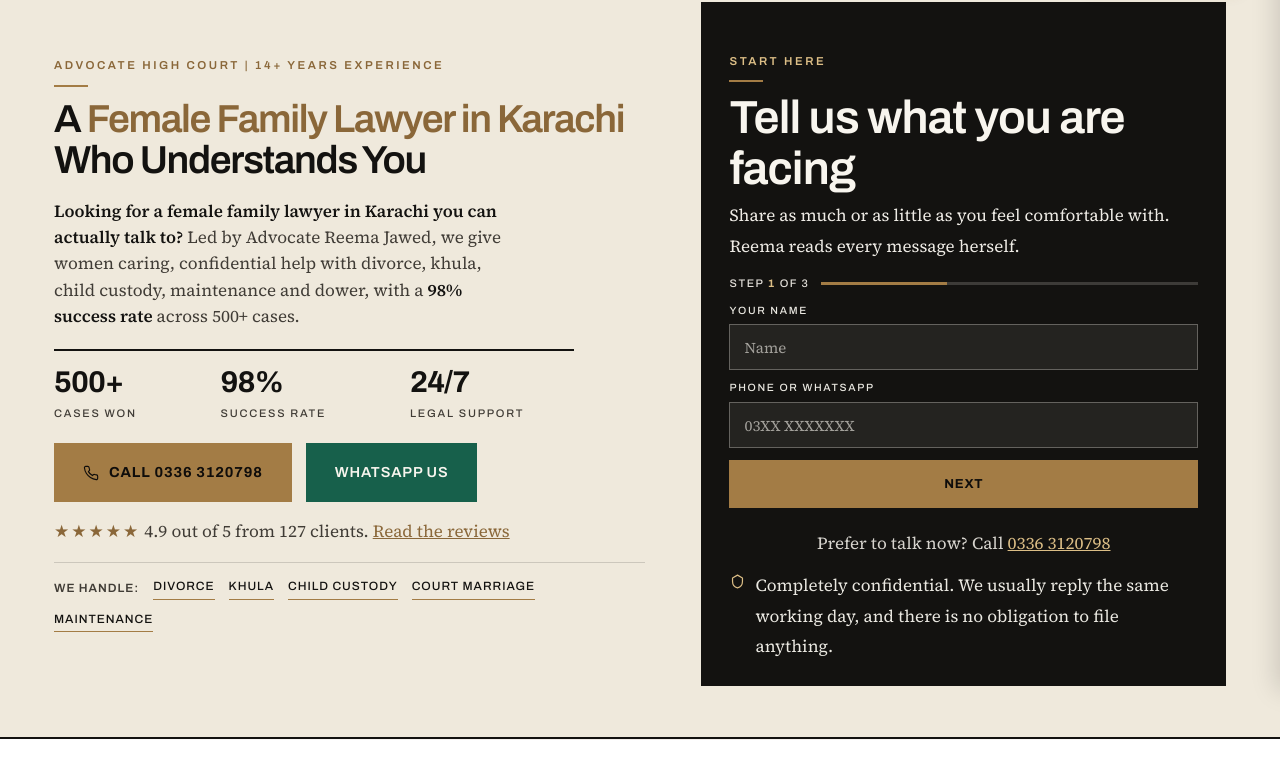
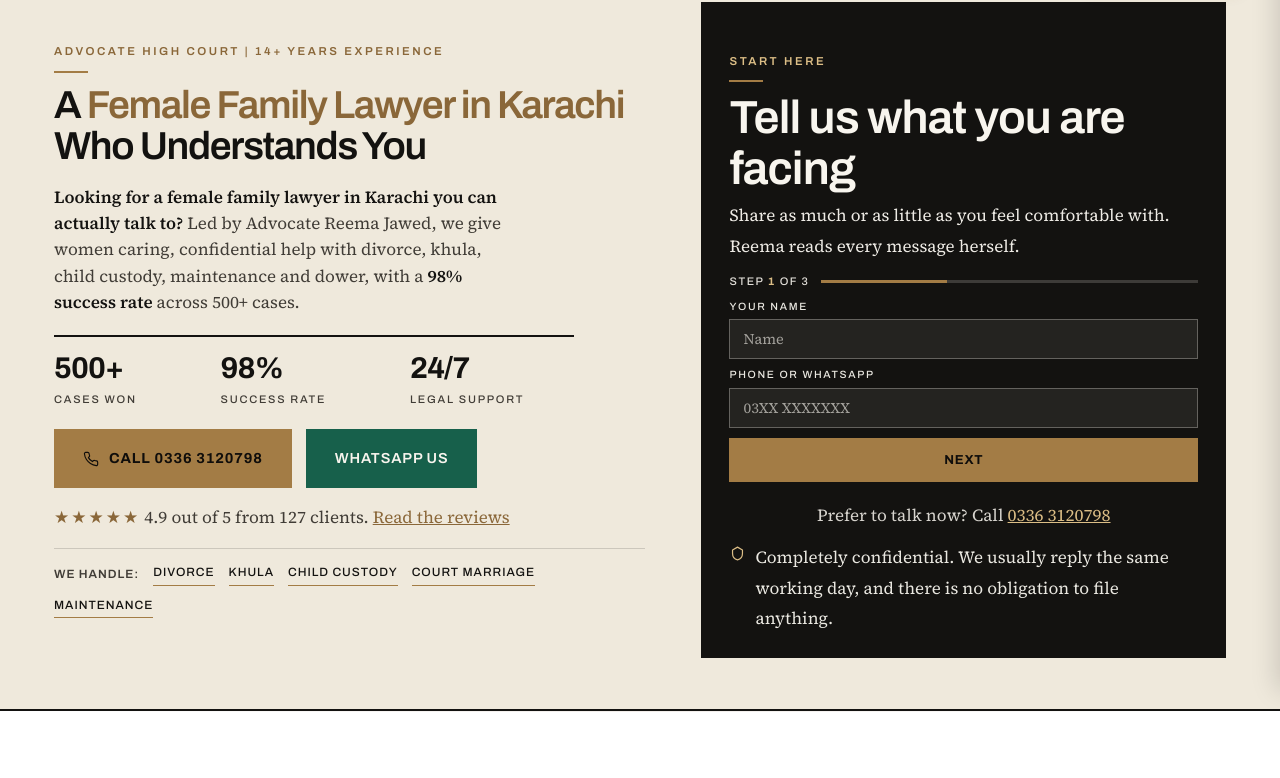
Before and after one commit to younus78666/mrlawassociates, an Astro site: page / in a window 1280 px wide. Shown: the part 110-888 px from the top of the page. Built offline with nearby package versions, Linux system fonts and the light colour scheme; Astro itself is replaced by a stand-in of ours.

Commit message:
Hero form: reduce field/button heights and gaps for a shorter form
Co-Authored-By: Claude Opus 4.8 <noreply@anthropic.com>

```diff
--- a/src/pages/index.astro
+++ b/src/pages/index.astro
@@ -592,14 +592,14 @@ import Footer from '../components/Footer.astro';
       .gc-consult{ padding:50px 28px 25px; }
       .gc-consult-h{ font-size:20px; margin-top:10px; line-height:1.12; color:#F8F5EE !important; }
       .gc-consult-sub{ font-size:14px; margin-top:6px; line-height:1.45; }
-      .gc-form{ margin-top:14px; gap:10px; }
-      .gc-form label{ margin-bottom:5px; font-size:10.5px; }
-      .gc-form input, .gc-form select, .gc-form textarea{ min-height:46px; padding:11px 14px; font-size:15px; }
+      .gc-form{ margin-top:12px; gap:8px; }
+      .gc-form label{ margin-bottom:4px; font-size:10.5px; }
+      .gc-form input, .gc-form select, .gc-form textarea{ min-height:40px; padding:9px 13px; font-size:14.5px; }
       .gc-form textarea{ min-height:70px; }
-      .gc-step{ gap:10px; }
+      .gc-step{ gap:8px; }
       .gc-progress{ margin-bottom:0; }
       .gc-form-nav{ margin-top:2px; }
-      .gc-form-nav .gc-btn, .gc-form-nav .gc-btn-ghost{ min-height:48px; padding:12px 20px; font-size:13px; }
+      .gc-form-nav .gc-btn, .gc-form-nav .gc-btn-ghost{ min-height:44px; padding:10px 20px; font-size:13px; }
       .gc-form-alt{ margin-top:10px; font-size:13.5px; }
       .gc-assure{ margin-top:12px; font-size:13px; }
       .gc-hero ::selection{ background:#A37C45; color:#F8F5EE; }
```
